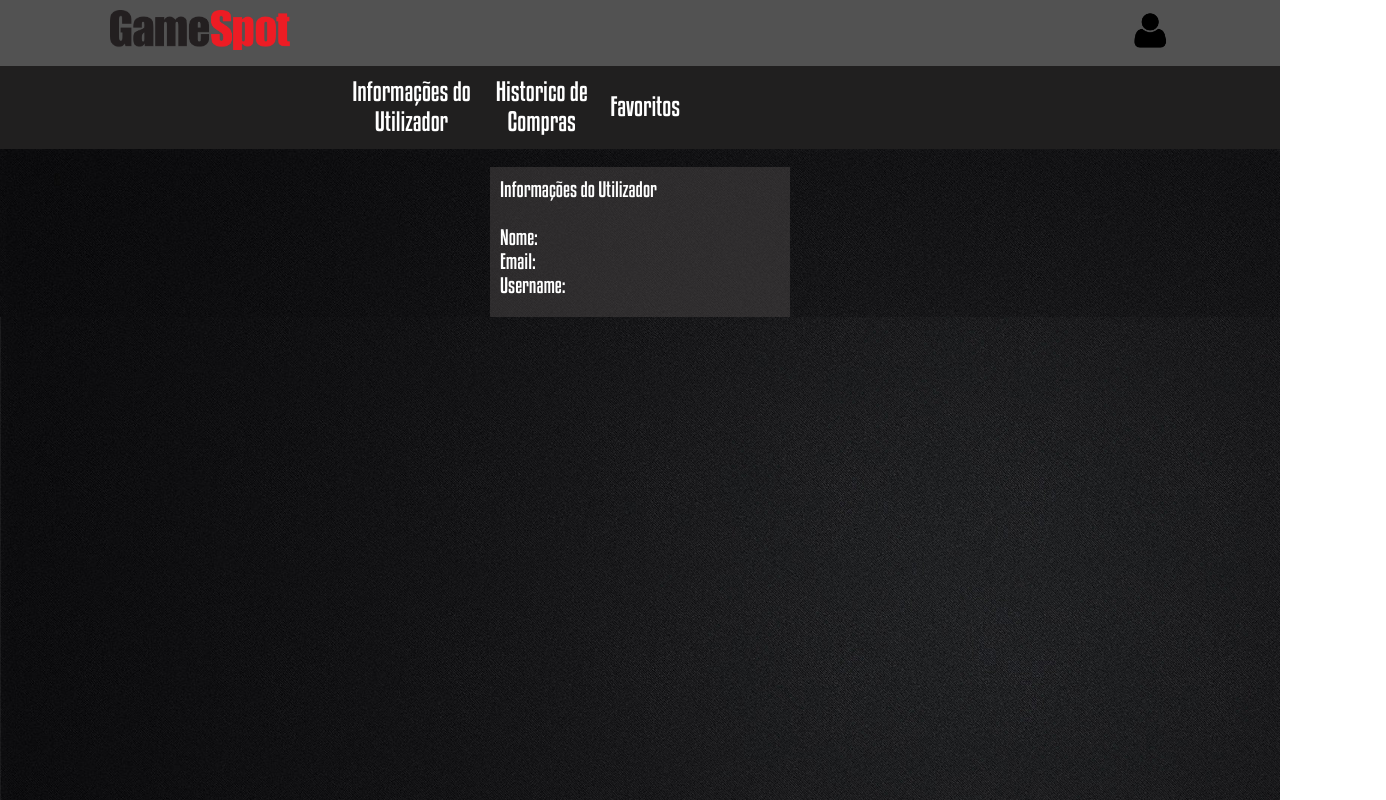
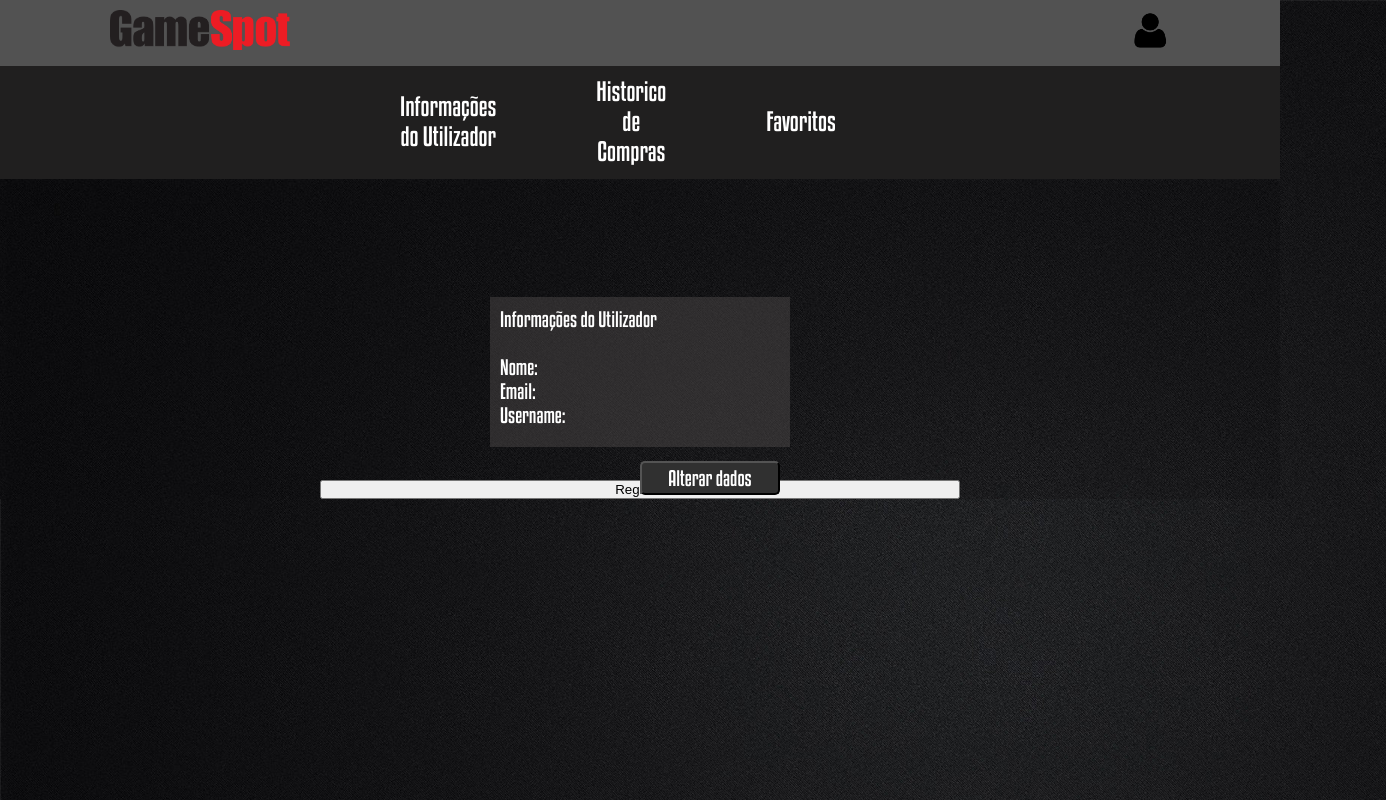
Before and after one commit to leonardomarrao/SIRTP2-Leo-Andre, a Vue app in the folder frontend/my-app/: page /infoUser in a window 1280 px wide. Shown: the whole page, 1386 px wide, since content can reach past the window. Built offline with nearby package versions, Linux system fonts and the light colour scheme; no server answers.

Commit message:
TentativaAlterarDados

```diff
--- /dev/null
+++ b/frontend/my-app/src/components/AlterarDados.vue
@@ -0,0 +1,58 @@
+<template>
+   <div class="bg-modal">
+       <div class="modal-content">
+           <div class="close">+</div>
+           <form action="/Home" method="get">
+        <input class="alterarPass" v-model="password" type="password" placeholder="Alterar palavra chave..."/>
+        <input class="alterarEmail" v-model="email" placeholder="Alterar Email..."/>
+        <input class="alterarNome" v-model="nome" placeholder="AlterarNome..."/>
+        <input class="btnregistar" type="submit" value="Alterar Dados"/><br />
+           </form>
+       </div>
+   </div>
+</template>
+
+<script>
+export default {
+
+}
+</script>
+
+<style>
+.bg-modal{
+
+    width: 100%;
+    height: 100%;
+    background-color: rgba(0, 0, 0, 0.7);
+    position: absolute;
+    top: 0;
+    display: flex;
+    justify-content: center;
+    align-items: center;
+    display: none;
+}
+
+.modal-content{
+    width: 300px;
+    height: 500px;
+    background-color: white;
+    border-radius: 4px;
+    text-align:center;
+    padding: 20px;
+    position: relative;
+}
+
+input {
+    width:50%;
+    display: block;
+    margin: 15px auto;
+}
+
+.close{
+    position: absolute;
+    top: 0;
+    font-size: 42px;
+    transform: rotate(45deg);
+    cursor:pointer;
+}
+</style>
--- a/frontend/my-app/src/components/InfoUtilizador.vue
+++ b/frontend/my-app/src/components/InfoUtilizador.vue
@@ -1,9 +1,17 @@
 <template>
   <div class="fundoInfo">
-    <p class="tituloUT">Informações do Utilizador</p><br>
-    <p class="nomeInfo">Nome: {{cliente.nome}}</p>
-    <p class="emailInfo">Email: {{cliente.email}}</p>
-    <p class="usernameInfo">Username: {{cliente.username}}</p>
+    <p class="tituloUT">Informações do Utilizador</p>
+    <br />
+    <p class="nomeInfo">Nome: {{ cliente.nome }}</p>
+    <p class="emailInfo">Email: {{ cliente.email }}</p>
+    <p class="usernameInfo">Username: {{ cliente.username }}</p>
+    <br />
+      <input
+        class="btnlogin"
+        v-on:click="alterarDados()"
+        type="submit"
+        value="Alterar dados"
+      /><br />
   </div>
 </template>
 
@@ -15,11 +23,10 @@ export default {
       type: Object,
     },
   },
-}
+};
 </script>
 
 <style>
-
 .fundoInfo {
   background-color: rgba(78, 75, 75, 0.473);
   height: 150px;
@@ -30,15 +37,27 @@ export default {
   text-align: left;
   font-size: 20px;
   margin: auto;
-
-
+  margin-top: 100px;
 }
 
-.nomeInfo
-
-
-.tituloUT {
+.nomeInfo .tituloUT {
   font-size: 25px;
 }
 
+.btnlogin {
+  font-size: 20px;
+  padding-left: 10px;
+  padding-right: 10px;
+  padding-top: 3px;
+  padding-bottom: 3px;
+  border-radius: 5px;
+  margin-top: 10px;
+  position: relative;
+  left: 50%;
+  transform: translate(-50%);
+  cursor: pointer;
+  background-color: rgb(48, 48, 48);
+  color: white;
+  font-family: Kenyan;
+}
 </style>
--- a/frontend/my-app/src/components/NavbarUtilizador.vue
+++ b/frontend/my-app/src/components/NavbarUtilizador.vue
@@ -27,6 +27,7 @@ export default {
 <style>
 .btnUT {
   text-decoration: none;
+
 }
 
 nav {
@@ -39,6 +40,8 @@ nav {
   font-size: 25px;
 }
 nav .menu-itemUT {
+  padding-left: 50px;
+  padding-right: 50px;
   color: white;
   padding-top: 10px;
   padding-bottom: 10px;
--- a/frontend/my-app/src/views/InfoUser.vue
+++ b/frontend/my-app/src/views/InfoUser.vue
@@ -8,6 +8,14 @@
       <br />
       <div>
         <InfoUtilizador v-bind:cliente="cliente"/>
+        <AlterarDados></AlterarDados>
+        <br>
+        <input
+          class="btnregistar"
+          v-on:click="alterarDados()"
+          type="submit"
+          value="Registar"
+        />
       </div>
     </body>
   </div>
@@ -18,6 +26,7 @@
 import TopNavbar from "../components/TopNavbar.vue";
 import NavbarUtilizador from "../components/NavbarUtilizador.vue";
 import InfoUtilizador from "../components/InfoUtilizador.vue";
+import AlterarDados from "../components/AlterarDados.vue";
 import axios from "axios";
 export default {
   name: "InfoUser",
@@ -25,6 +34,7 @@ export default {
     TopNavbar,
     NavbarUtilizador,
     InfoUtilizador,
+    AlterarDados,
   },
   data() {
     return {
```
Lines whose indentation alone changed are shown as unchanged.
